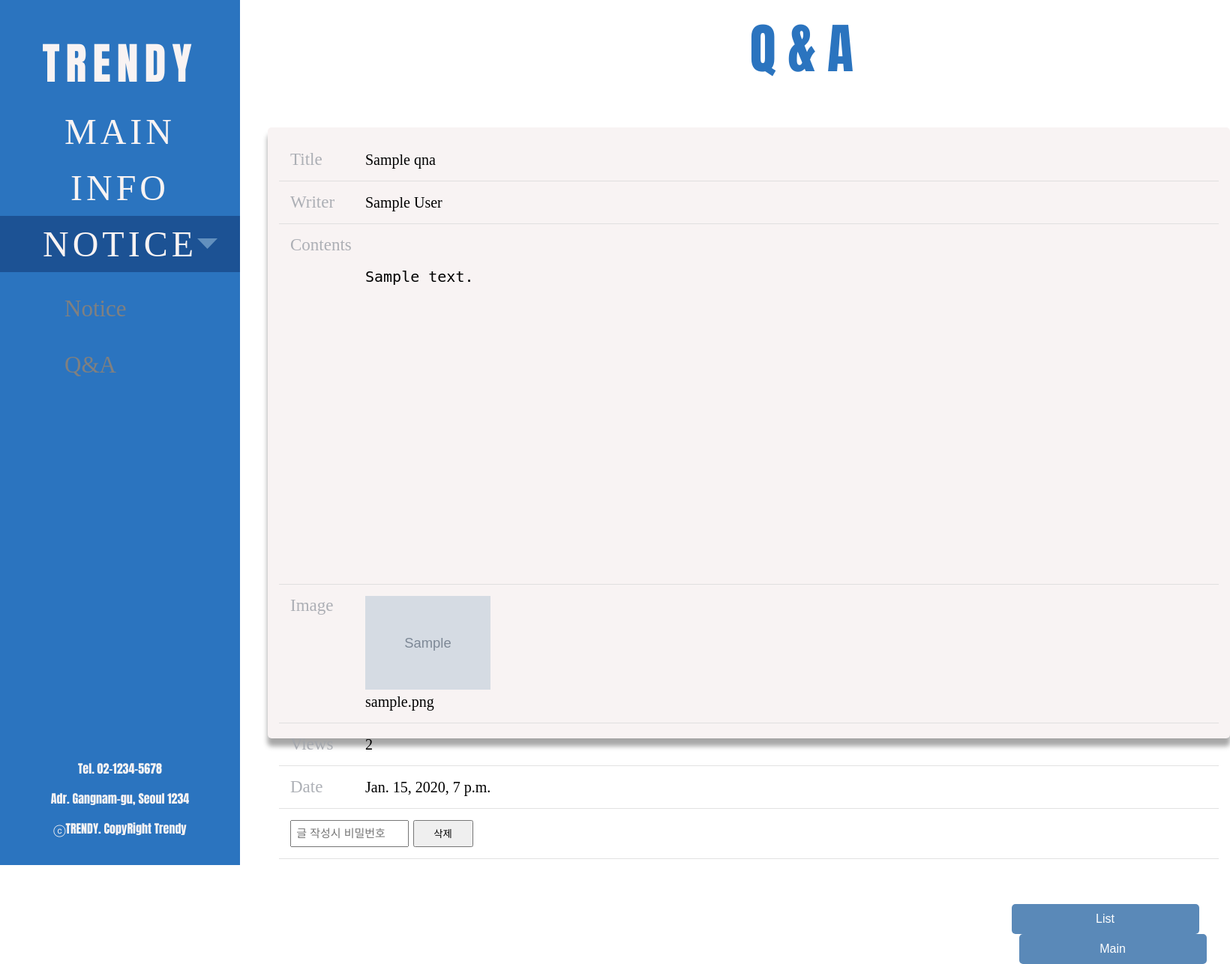
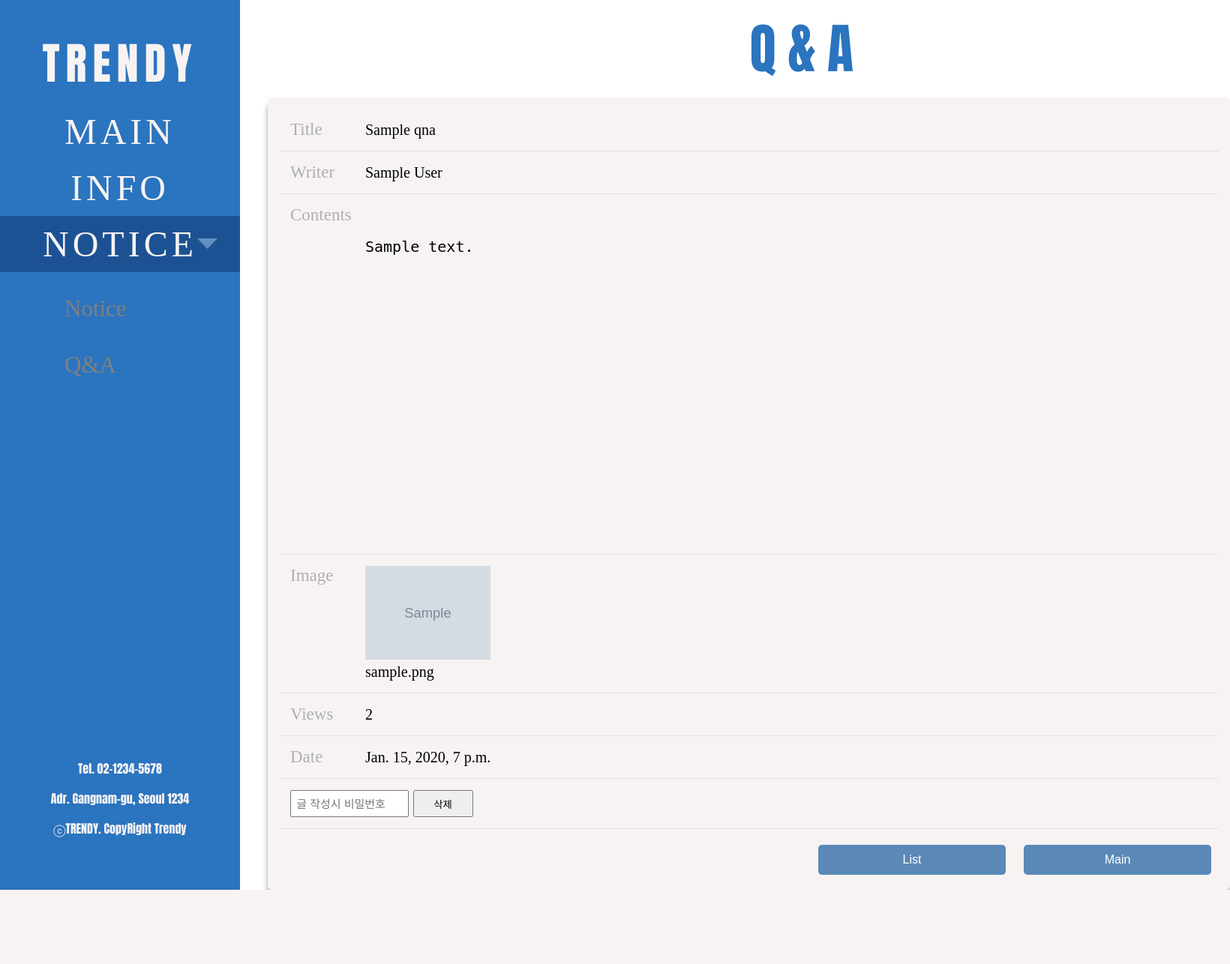
Before and after one commit to wnsals411/Trendy-New, a Django app: a page that uses trendy/templates/notice/qnadet.html in a window 1640 px wide. Shown: the whole page at 75% size. After the commit the page ends 1187 px from the top, so only its background shows below. Run offline with Django 3.2, Linux system fonts and the light colour scheme; tables that the repository leaves empty hold one stand-in row (values such as "Sample post"); grey boxes marked "Sample" are stand-in pictures.

Commit message:
3차 수정

```diff
--- a/trendy/templates/notice/qnadet.html
+++ b/trendy/templates/notice/qnadet.html
@@ -110,10 +110,11 @@
             margin:auto;
         }
         .notdet_btn{
-padding-top: 60px;
+padding-top: 21px;
+padding-right: 10px;
+padding-bottom: 20px;
 border-left-width: 350px;
-padding-left: 970px;
-text-align: center;
+text-align: right;
         }
         .btn1,
         .btn2{
@@ -200,8 +201,9 @@ text-align: center;
     background-color: rgb(248,243,243);
     box-shadow: 0px 10px 6.58px 0.42px rgb(0 0 0 / 35%);
     width: 1500px;
-    height: 815px;
+    min-height: 815px;
     margin-left: 37px;
+    margin-top: 130px;
    }
    .notdet_body{
     padding: 15px;
@@ -246,8 +248,18 @@ text-align: center;
         <div class="notdet_body">
             <div class=body_content><div class=content_title>Title</div><div class=content_body>{{qna.title}}</div></div>
             <div class=body_content><div class=content_title>Writer</div><div class=content_body>{{qna.author}}</div></div>
-            <div class=body_content style="min-height: 450px;"><div class=content_title>Contents</div><div class=content_body style="min-height: 190px;"><br><pre>{{qna.content}}</pre></div></div>
-            {% if qna.image %} <div class=body_content><div class=content_title>Image</div> <div class=content_body><img src ="{{ qna.image.url }}" alt = "{{qna.image}}">  </br>{{qna.image}}</div> {% endif %}</div>
+            <div class=body_content style="min-height: 450px;"><div class=content_title>Contents</div><div class=content_body><br><pre>{{qna.content}}</pre></div></div>
+
+            {% if qna.image %}
+            <div class=body_content>
+              <div class=content_title>Image</div>
+              <div class=content_body>
+                <img src ="{{ qna.image.url }}" alt = "{{qna.image}}">  </br>
+                {{qna.image}}
+              </div>
+              {% endif %}
+            </div>
+
             <div class=body_content><div class=content_title>Views</div><div class=content_body>{{qna.hits}}</div></div>
             <div class=body_content><div class=content_title>Date</div><div class=content_body>{{qna.create_at}}</div></div>
             <div class=body_content>
```
